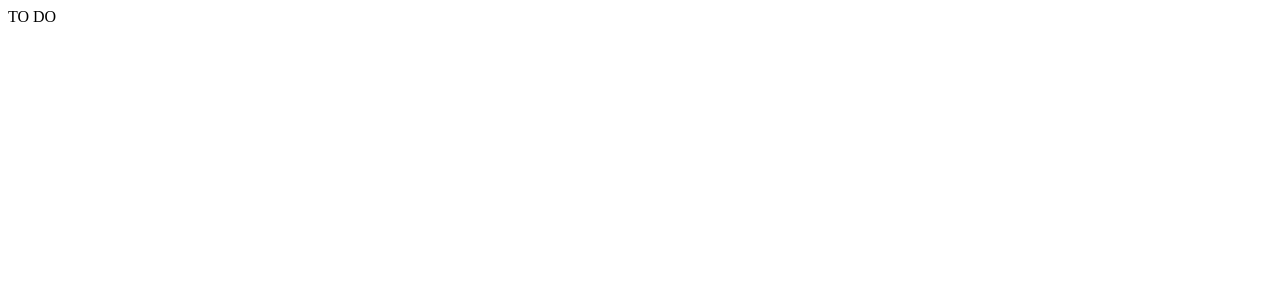
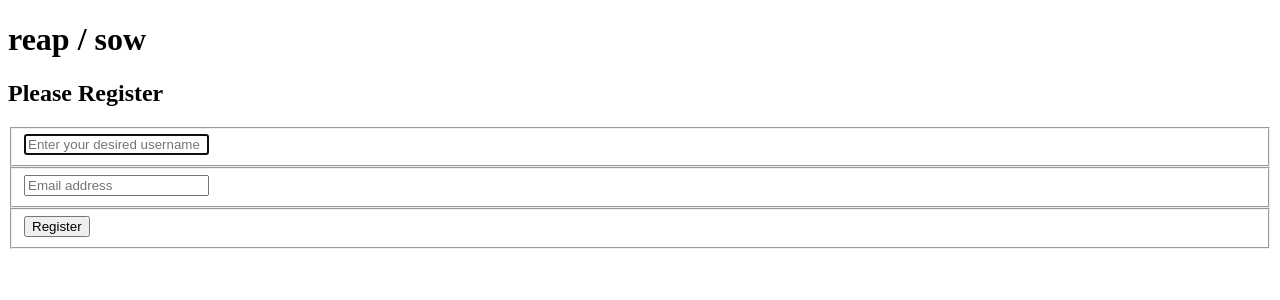
Before and after one commit to jessicasturgell/reap-sow, a React (Vite) app: page /register in a window 1280 px wide. Shown: the top 300 px of the page. Built offline with nearby package versions, Linux system fonts and the light colour scheme.

Commit message:
added ability to register a new user and basic navbar components

```diff
--- a/src/App.jsx
+++ b/src/App.jsx
@@ -2,12 +2,13 @@ import { Routes, Route } from "react-router-dom"
 import { ApplicationViews } from "./views/ApplicationViews.jsx";
 import { Authorized } from "./views/Authorized.jsx";
 import { Login } from "./auth/Login.jsx";
+import { Register } from "./auth/Register.jsx";
 
 export const App = () => {
     return (
     <Routes>
       <Route path="/login" element={<Login />}/>
-      <Route path="/register" element={<>TO DO</>}/>
+      <Route path="/register" element={<Register />}/>
 
       <Route
         path="*"
--- /dev/null
+++ b/src/auth/Register.jsx
@@ -0,0 +1,84 @@
+import { useState } from "react"
+import { useNavigate } from "react-router-dom"
+import { createUser, getUserByEmail } from "../services/userService.jsx"
+
+export const Register = (props) => {
+  const [user, setUser] = useState({
+    username: "",
+    email: "",
+  })
+  let navigate = useNavigate()
+
+  const registerNewUser = () => {
+    createUser(user).then((createdUser) => {
+      if (createdUser.hasOwnProperty("id")) {
+        localStorage.setItem(
+          "reap_user",
+          JSON.stringify({
+            id: createdUser.id,
+          })
+        )
+
+        navigate("/")
+      }
+    })
+  }
+
+  const handleRegister = (e) => {
+    e.preventDefault()
+    getUserByEmail(user.email).then((response) => {
+      if (response.length > 0) {
+        // Duplicate email. No good.
+        window.alert("Account with that email address already exists")
+      } else {
+        // Good email, create user.
+        registerNewUser()
+      }
+    })
+  }
+
+  const updateUser = (evt) => {
+    const copy = { ...user }
+    copy[evt.target.id] = evt.target.value
+    setUser(copy)
+  }
+
+  return (
+    <main>
+      <form onSubmit={handleRegister}>
+        <h1>reap / sow</h1>
+        <h2>Please Register</h2>
+        <fieldset>
+          <div>
+            <input
+              onChange={updateUser}
+              type="text"
+              id="username"
+              placeholder="Enter your desired username"
+              required
+              autoFocus
+            />
+          </div>
+        </fieldset>
+        <fieldset>
+          <div>
+            <input
+              onChange={updateUser}
+              type="email"
+              id="email"
+              placeholder="Email address"
+              required
+            />
+          </div>
+        </fieldset>
+        <fieldset>
+          <div>
+            <button type="submit">
+              Register
+            </button>
+          </div>
+        </fieldset>
+      </form>
+    </main>
+  )
+}
--- a/src/nav/NavBar.jsx
+++ b/src/nav/NavBar.jsx
@@ -0,0 +1,29 @@
+import { Link } from "react-router-dom"
+import { useNavigate } from "react-router-dom"
+
+export const NavBar = () => {
+    const navigate = useNavigate()
+    return (
+        <ul className="navbar">
+            <li className="navbar-item">
+                <Link to="/plants">Plants</Link>
+            </li>
+            {localStorage.getItem("reap_user") ? (
+            <li className="navbar-item navbar-logout">
+                <Link
+                    className="navbar-link"
+                    to=""
+                    onClick={() => {
+                        localStorage.removeItem("reap_user")
+                        navigate("/", { replace: true })
+                    }}
+                >
+                    Logout
+                </Link>
+            </li>
+            ) : (
+            ""
+            )}
+        </ul>
+    )
+}
--- a/src/services/userService.jsx
+++ b/src/services/userService.jsx
@@ -3,3 +3,13 @@ export const getUserByEmail = (email) => {
       res.json()
     )
   }
+
+  export const createUser = (user) => {
+    return fetch("http://localhost:8088/users", {
+      method: "POST",
+      headers: {
+        "Content-Type": "application/json",
+      },
+      body: JSON.stringify(user),
+    }).then((res) => res.json())
+  }
--- a/src/views/ApplicationViews.jsx
+++ b/src/views/ApplicationViews.jsx
@@ -1,4 +1,6 @@
 import { useEffect, useState } from "react";
+import { Outlet, Route, Routes } from "react-router-dom";
+import { NavBar } from "../nav/NavBar.jsx";
 
 export const ApplicationViews = () => {
   const [currentUser, setCurrentUser] = useState({});
@@ -10,5 +12,17 @@ export const ApplicationViews = () => {
     setCurrentUser(reapUserObject);
   }, []);
 
-  return <h1>Plants</h1>;
+  return (
+    <Routes>
+      <Route
+        path="/"
+        element={
+          <>
+            <NavBar />
+            <Outlet />
+          </>
+        }
+      />
+    </Routes>
+  );
 };
```
Also changed, not shown: api/database.json (line endings or trailing spaces).
